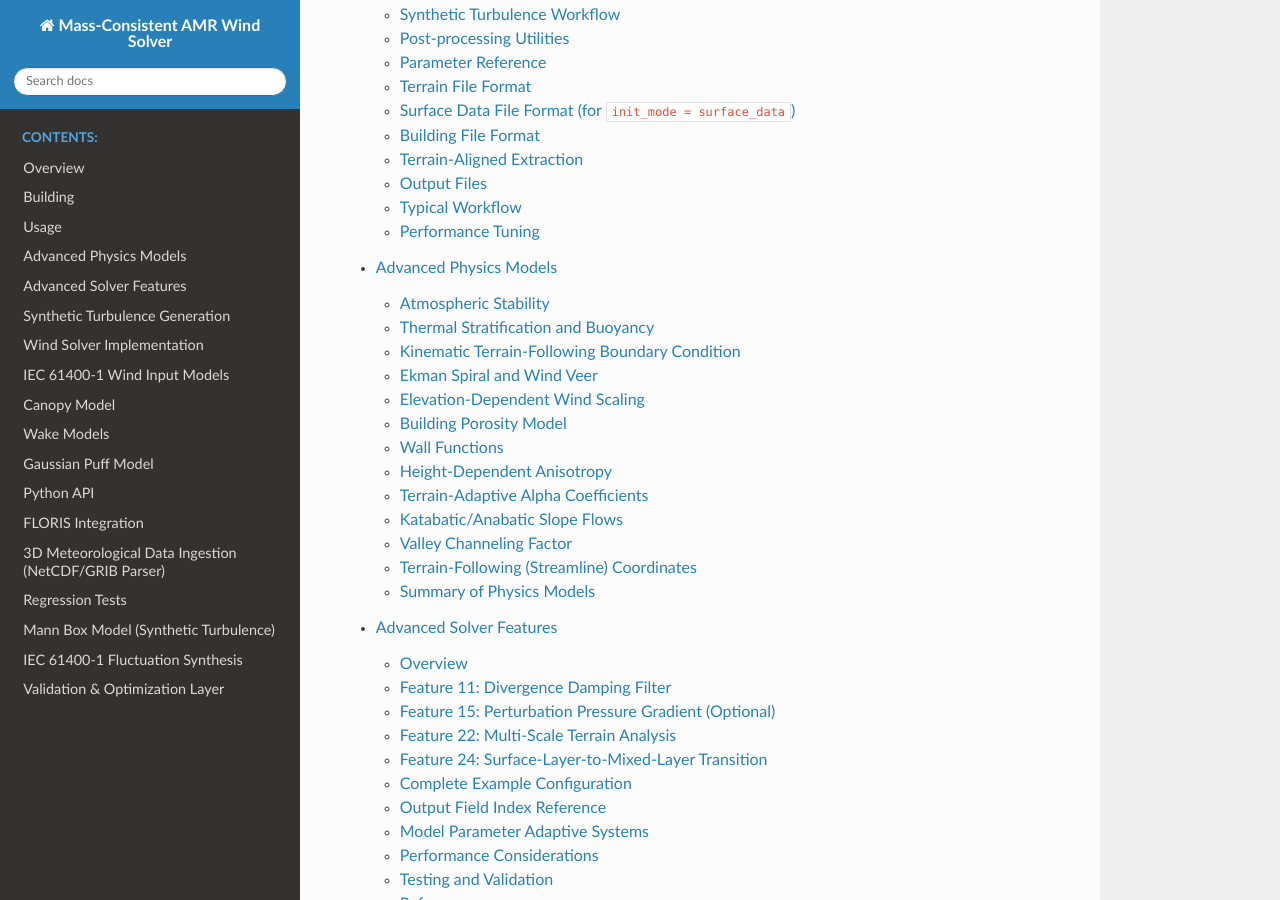
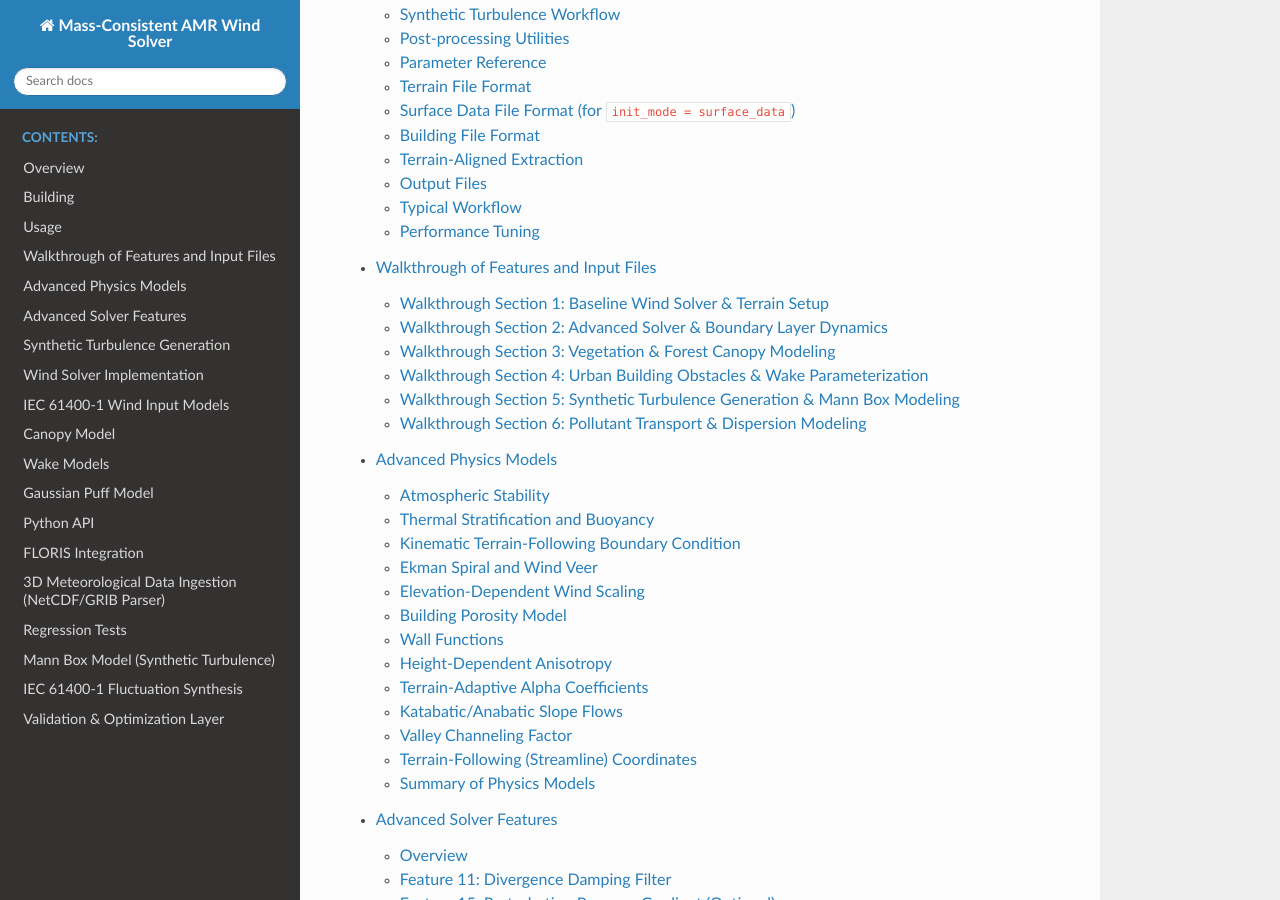
Before and after one commit to hgopalan/massconsistent_amr, a Sphinx documentation site: the page built from docs/index.rst, in a window 1280 px wide and 900 px high, scrolled down 865 px. Built offline with Sphinx 7.4.7 and the Read the Docs theme 3.1.0, drawn with Linux system fonts in a browser that asks for light colours; part of the change alters nothing that is shown.

Commit message:
Apply remaining changes

```diff
--- a/docs/index.rst
+++ b/docs/index.rst
@@ -14,6 +14,7 @@ terrain-following, mass-consistent 3-D wind diagnostic tool built on
    overview
    building
    usage
+   walkthrough
    physics
    advanced_solver_features
    wind_solver
--- /dev/null
+++ b/docs/walkthrough.rst
@@ -0,0 +1,408 @@
+.. _walkthrough:
+
+Walkthrough of Features and Input Files
+=======================================
+
+This walkthrough provides a comprehensive, step-by-step guide to configuring and running different physical and numerical features of the Mass-Consistent AMR Wind Solver. The solver's behavior is controlled through an input deck (typically named ``inputs.i``) using AMReX ``ParmParse`` syntax (``key = value``).
+
+The following six progressive walkthrough sections guide you from basic setup to advanced multi-physics atmospheric transport simulations.
+
+---
+
+Walkthrough Section 1: Baseline Wind Solver & Terrain Setup
+-----------------------------------------------------------
+
+This section covers the core configuration needed to run a baseline mass-consistent wind solve over topography. It demonstrates how to define the computational grid, ingest a terrain file, initialize a log-law profile, and write physical output.
+
+**Core Feature Focus:**
+* Ingesting 3-D terrain elevation point clouds.
+* Setting up the computational grid spacing and vertical extents.
+* Boundary-layer wind profile initialization (log-law).
+* Exporting standard AMReX plotfiles and extracting terrain-following 2-D CSV slices.
+
+**Reference Scenario:**
+Located at ``test/mass_consistent_case1_gaussian_hill/``. This setup models a synthetic 75-meter Gaussian hill over a 500m × 500m domain.
+
+**Annotated Input Deck (``inputs.i``):**
+
+.. code-block:: text
+
+    # Terrain configuration
+    terrain_file = terrain.csv          # Whitespace or comma-separated CSV with columns: X Y Z
+
+    # Wind profile initialization
+    init_mode    = loglaw               # Log-law wind profile initialization
+    U_ref        = 15.0                 # Reference wind x-component [m/s]
+    V_ref        = 0.0                  # Reference wind y-component [m/s]
+    z_ref        = 10.0                 # Reference height above local terrain (AGL) [m]
+    z0           = 0.03                 # Aerodynamic roughness length [m] (e.g., short grass/open terrain)
+
+    # Computational grid spacing [m]
+    dx           = 25.0                 # Horizontal grid spacing in x
+    dy           = 25.0                 # Horizontal grid spacing in y
+    dz           = 20.0                 # Vertical grid spacing in z
+
+    # Domain vertical height [m]
+    domain_height = 200.0               # Height of domain top above the maximum terrain peak
+
+    # Mass-consistency parameters
+    alpha_h      = 1.0                  # Lagrange horizontal penalty coefficient
+    alpha_v      = 1.0                  # Lagrange vertical penalty coefficient
+
+    # Solver configuration
+    mlmg_verbose  = 0                   # MLMG solver verbosity (0=silent, 4=max)
+    max_grid_size = 32                  # Max box size per dimension for AMReX domain decomposition
+
+    # Extraction and output
+    plot_file    = plt_case1_output     # Prefix for output AMReX plotfiles
+    extract_agl  = 30.0                 # Extract wind velocity at 30 meters above ground level (AGL)
+    extract_file = wind_extract.csv     # Filename for extracted 2-D CSV plane
+
+**Key Parameter Breakdown & Physical Significance:**
+*   ``terrain_file``: The solver parses this file to find the bounding box (``xmin``, ``xmax``, ``ymin``, ``ymax``) and interpolates the elevation data onto the grid using inverse-distance weighting (IDW).
+*   ``dx, dy, dz``: Controls spatial resolution. A finer ``dz`` near the surface allows resolving high shear gradients, while ``dx`` and ``dy`` should match the horizontal resolution of your terrain data.
+*   ``init_mode = loglaw``: Initializes the horizontal velocity components :math:`u(z)` and :math:`v(z)` at height :math:`z_{\text{agl}}` above local terrain using the von Kármán profile:
+
+    .. math::
+
+        U(z) = \frac{u_*}{\kappa} \ln\left(\frac{z_{\text{agl}} + z_0}{z_0}\right)
+
+    where the friction velocity :math:`u_*` is computed automatically from the reference speed at :math:`z_{\text{ref}}`.
+*   ``alpha_h`` & ``alpha_v``: Anisotropy coefficients that penalize adjustments in the horizontal and vertical directions. Setting :math:`\alpha_h / \alpha_v = 1.0` means wind is adjusted equally in all directions. Setting :math:`\alpha_h / \alpha_v \gg 1` forces the flow to go around obstacles rather than over them (highly stable atmosphere), while :math:`\alpha_h / \alpha_v \ll 1` forces the flow to go over topography.
+*   ``extract_agl``: Samples the 3-D converged vector field at a constant height above the local terrain, mapping the terrain-following coordinates back to a 2-D horizontal plane for validation or plotting.
+
+---
+
+Walkthrough Section 2: Advanced Solver & Boundary Layer Dynamics
+-----------------------------------------------------------------
+
+This section focuses on advanced boundary layer physics and solver settings that are crucial for simulating steep terrain, thermal stability, and large-scale wind direction changes.
+
+**Core Feature Focus:**
+* Height-dependent Lagrange vertical penalty coefficients (:math:`\alpha_v`).
+* Ekman spiral wind direction veer correction.
+* Thermal stratification (buoyancy) effects.
+* High-order numerical reconstruction methods (WENO3, WENO5).
+
+**Reference Scenario:**
+Located at ``test/mass_consistent_case3_mt_hood/`` (high-altitude complex alpine terrain) and ``regtest/wake_blending_adaptive/``.
+
+**Annotated Input Deck (``inputs.i``):**
+
+.. code-block:: text
+
+    terrain_file  = terrain.csv
+    init_mode     = loglaw
+    U_ref         = 10.0
+    V_ref         = -5.0                # Resulting reference wind is from Southwest
+    z_ref         = 10.0
+    z0            = 0.05
+
+    dx            = 50.0
+    dy            = 50.0
+    dz            = 30.0
+    domain_height = 300.0
+
+    # Advanced Anisotropy Settings
+    use_height_dependent_alpha_v = true # Enable linear variation of alpha_v
+    alpha_v_surface              = 1.5  # Surface alpha_v (higher penalty near ground)
+    alpha_v_top                  = 0.5  # Upper alpha_v (flow can adjust vertically at high altitudes)
+    alpha_h                      = 1.0
+
+    # Ekman Spiral Veer Settings
+    enable_ekman_veer            = true # Enable vertical wind direction rotation
+    latitude                     = 45.3 # Latitude in degrees (Northern Hemisphere)
+    ekman_veer_total             = 25.0 # Wind direction rotates by 25° from bottom to top
+    ekman_veer_height            = 200.0 # Height scale [m] where most rotation occurs
+
+    # Buoyancy Stratification Settings
+    enable_buoyancy_stratification = true
+    temperature_file             = temperature.csv  # Height (Z) vs Temperature (K) lookup
+    temperature_reference        = 285.0            # T0 reference value [K]
+    buoyancy_coefficient         = 1.2              # Scaling coefficient for buoyant acceleration
+    buoyancy_method              = rhs              # "rhs" (add directly to Poisson RHS) or "velocity"
+
+    # Solver & Numerical Methods
+    deriv_method                 = weno5            # 5th-order WENO derivative reconstruction
+    tol_rel                      = 1.e-9            # Tighter relative convergence tolerance
+    mlmg_max_iter                = 300              # Maximum iterations for high-resolution cases
+    mlmg_bottom_solver           = bicgstab         # BiCGStab bottom solver for highly anisotropic matrices
+
+    plot_file                    = plt_advanced_bl
+    extract_agl                  = 30.0
+    extract_file                 = wind_extract.csv
+
+**Key Parameter Breakdown & Physical Significance:**
+*   ``use_height_dependent_alpha_v``: Allows :math:`\alpha_v` to vary linearly with height from ``alpha_v_surface`` to ``alpha_v_top``. This is physically realistic because vertical motion is strongly suppressed by surface boundaries but becomes freer at higher altitudes in the mixed layer.
+*   ``enable_ekman_veer``: In the atmospheric boundary layer, the balance between Coriolis forces, pressure gradients, and friction causes the wind vector to rotate clockwise with height in the Northern Hemisphere (veering). Specifying ``latitude`` determines the Coriolis parameter, while ``ekman_veer_total`` and ``ekman_veer_height`` shape the vertical rotation profile.
+*   ``enable_buoyancy_stratification``: Models gravitational restoring forces in stable atmospheres. Local density deviations are computed using temperature profiles from the ``temperature_file``. If ``buoyancy_method = rhs``, these density anomalies act directly as a source term in the Poisson equation to suppress or enhance vertical motions.
+*   ``deriv_method = weno5``: Uses a 5th-order Weighted Essentially Non-Oscillatory scheme to compute spatial derivatives of the terrain slopes and velocities. WENO schemes are highly robust at resolving steep gradients (such as ridge crests) without introducing spurious numerical oscillations.
+
+---
+
+Walkthrough Section 3: Vegetation & Forest Canopy Modeling
+-----------------------------------------------------------
+
+This section details how to model the physical effects of vegetation and forest canopies on the wind profile. Instead of treating trees as solid grid obstacles, the solver models them as porous, drag-inducing zones.
+
+**Core Feature Focus:**
+* MacDonald displacement height parameterization.
+* Shaw-Pereira canopy wind speed exponential decay.
+* Boundary-layer profile blending above the canopy height.
+
+**Reference Scenario:**
+Located at ``regtest/canopy_forest/`` and ``regtest/canopy_exponential/``.
+
+**Annotated Input Deck (``inputs.i``):**
+
+.. code-block:: text
+
+    terrain_file       = terrain.csv
+    init_mode          = loglaw
+    U_ref              = 10.0
+    V_ref              = 0.0
+    z_ref              = 50.0             # Reference measurement height well above canopy
+    z0                 = 0.05             # Ground-level aerodynamic roughness
+
+    dx                 = 50.0
+    dy                 = 50.0
+    dz                 = 5.0              # Finer vertical grid spacing to resolve canopy levels
+
+    domain_height      = 200.0
+
+    # Forest Canopy Parameters
+    enable_canopy            = true       # Enable vegetation canopy model
+    canopy_height            = 20.0       # Forest canopy height [m]
+    frontal_area_index       = 0.25       # Ratio of tree frontal area to ground area
+    plan_area_index          = 0.20       # Ratio of crown plan area to ground area
+    canopy_drag_coeff        = 0.2        # Porous drag coefficient for trees (Cd)
+    use_exponential_profile  = true       # Use Shaw-Pereira exponential decay inside canopy
+    canopy_attenuation       = 2.5        # Decay parameter alpha (typically 2.0 to 4.0)
+
+    plot_file                = plt_canopy_forest
+    extract_agl              = 10.0 30.0  # Extract wind inside (10m) and above (30m) canopy
+    extract_file             = wind_extract.csv
+
+**Key Parameter Breakdown & Physical Significance:**
+*   ``canopy_height``: Height of the vegetation canopy :math:`h_c`. Below this height, the flow is subjected to aerodynamic canopy drag.
+*   ``frontal_area_index`` (:math:`\lambda_f`) and ``plan_area_index`` (:math:`\lambda_p`): Characterize canopy density. The MacDonald model uses these indices to compute the effective displacement height :math:`d` and canopy-top roughness :math:`z_{0c}`:
+
+    .. math::
+
+        d / h_c = 1 + A^{-\lambda_p} (\lambda_p - 1)
+
+    where :math:`A` is a geometry constant. Above the canopy (:math:`z > h_c`), the log-law wind profile recovers but is vertically displaced by :math:`d`.
+*   ``use_exponential_profile = true``: Activates the Shaw & Pereira (1982) formulation. Within the canopy layer (:math:`z \le h_c`), the wind velocity decays exponentially from its value at the canopy top:
+
+    .. math::
+
+        U(z) = U(h_c) \exp\left( -\alpha \left( 1 - \frac{z}{h_c} \right) \right)
+
+    where :math:`\alpha` is the ``canopy_attenuation`` parameter representing the dense foliage damping effect.
+*   ``extract_agl``: Supports space-separated lists of heights (e.g., ``10.0 30.0``) to extract multiple heights in a single run. This automatically appends height suffixes to the output files (e.g., ``wind_extract_10m.csv`` and ``wind_extract_30m.csv``).
+
+---
+
+Walkthrough Section 4: Urban Building Obstacles & Wake Parameterization
+------------------------------------------------------------------------
+
+This section covers the configuration of the solver to handle solid buildings, mask their interiors, and parameterize the complex wake regions downwind.
+
+**Core Feature Focus:**
+* Ingesting 3-D rectangular building geometries (including rotated structures).
+* Solid obstacle velocity masking (zero-velocity interior).
+* Röckle (1990) building wake parameterization.
+* Distance-weighted adaptive blending of overlapping wakes.
+
+**Reference Scenario:**
+Located at ``regtest/wake_single_building/``, ``regtest/building_array/``, and ``regtest/wake_blending_adaptive/``.
+
+**Annotated Input Deck (``inputs.i``):**
+
+.. code-block:: text
+
+    terrain_file   = terrain.csv
+    init_mode      = loglaw
+    U_ref          = 10.0
+    V_ref          = 0.0
+    z_ref          = 10.0
+    z0             = 0.1
+
+    dx             = 5.0              # Finer grid to resolve individual building shapes
+    dy             = 5.0
+    dz             = 5.0
+    domain_height  = 150.0
+
+    # Solid Obstacle & Building Configuration
+    building_file  = buildings.csv    # CSV containing: xmin xmax ymin ymax zmin zmax [rotation]
+
+    # Wake Model Parameters (Röckle 1990)
+    enable_wake            = true     # Enable building wake modeling
+    wake_c1                = 0.9      # Cavity zone length coefficient (Lr = c1 * H)
+    wake_c2                = 0.3      # Wake velocity deficit coefficient
+    wake_separation_length = 3.0      # Far-wake zone length coefficient (Lx = separation * H)
+    enable_adaptive_wakes  = true     # Distance-weighted blending for overlapping building wakes
+
+    plot_file      = plt_urban_wake
+    extract_agl    = 10.0
+    extract_file   = wind_wake_10m.csv
+
+**Key Parameter Breakdown & Physical Significance:**
+*   ``building_file``: Points to a CSV file describing 3D box obstacles. Cells whose centers fall inside a building are masked as solid boundaries, forcing the velocity to zero. The optional 7th column specifies a counter-clockwise rotation angle, allowing buildings to be oriented at any angle relative to the grid.
+*   ``enable_wake = true``: Activates the empirical Röckle building wake model, which divides the downwind region behind each building into:
+    *   *Cavity Zone (Recirculation)*: Extends downwind by :math:`L_r = c_1 \times H` (where :math:`H` is building height). Within this zone, the flow recirculates and streamwise velocity is strongly reduced or reversed.
+    *   *Far-Wake Zone*: Extends further downwind to :math:`L_x = \text{wake\_separation\_length} \times H`. Streamwise velocities are reduced using the deficit coefficient ``wake_c2`` and gradually recover back to the background profile.
+*   ``enable_adaptive_wakes = true``: When multiple buildings are present (e.g., an urban district), wake zones can overlap. Adaptive blending uses distance-weighted algorithms to compute an aggregate velocity deficit, avoiding abrupt step-changes or unphysical velocity drops at intersection boundaries.
+
+---
+
+Walkthrough Section 5: Synthetic Turbulence Generation & Mann Box Modeling
+---------------------------------------------------------------------------
+
+This section details how to generate realistic, time-varying synthetic turbulence fluctuations on top of the mean wind flow. It covers the setup of the anisotropic Mann spectral tensor model.
+
+**Core Feature Focus:**
+* Activating synthetic turbulence models.
+* Mann Box anisotropic spectral tensor settings.
+* Standard turbulence intensity and coherence models.
+* Exporting turbulence time-series in binary BTS and VTK formats.
+
+**Reference Scenario:**
+Located at ``test/mass_consistent_case_mann_box/``.
+
+**Annotated Input Deck (``inputs.i``):**
+
+.. code-block:: text
+
+    terrain_file   = terrain.csv
+    init_mode      = loglaw
+    U_ref          = 12.0
+    V_ref          = 0.0
+    z_ref          = 20.0
+    z0             = 0.05
+
+    dx             = 25.0
+    dy             = 25.0
+    dz             = 20.0
+    domain_height  = 250.0
+
+    # General Turbulence Settings
+    turbulence.enabled         = 1            # Enable synthetic turbulence generation
+    turbulence.spectrum_model   = MannBox      # Use Mann Box spectral tensor model
+    turbulence.intensity_model  = PowerLaw     # Spatial variation model for intensity
+    turbulence.intensity_ref    = 0.12         # 12% turbulence intensity at reference height
+    turbulence.z_intensity_ref  = 20.0         # Reference height for intensity [m]
+    turbulence.intensity_exponent = 0.14       # Spatial shear decay rate for turbulence intensity
+    turbulence.coherence_model  = Exponential  # Coherence spatial decay model
+    turbulence.coherence_decay_vertical = 0.008
+    turbulence.coherence_decay_lateral  = 0.006
+    turbulence.random_seed      = 42           # Random seed for repeatable FFT generation
+
+    # Mann Box Specific Parameters
+    turbulence.mann_length_scale_u = 300.0     # Streamwise integral length scale [m]
+    turbulence.mann_length_scale_v = 210.0     # Lateral integral length scale [m]
+    turbulence.mann_length_scale_w = 120.0     # Vertical integral length scale [m]
+    turbulence.mann_variance_u     = 1.0       # Reference energy fraction for u-component
+    turbulence.mann_variance_v     = 0.80      # Energy fraction for lateral component
+    turbulence.mann_variance_w     = 0.50      # Energy fraction for vertical component
+    turbulence.mann_asymmetry_parameter = 1.0  # Anisotropy shape factor (typical range: 0.5 to 2.0)
+    turbulence.mann_eddy_lifetime       = 0.1  # Eddy decay time scale parameter [s]
+    turbulence.mann_terrain_adaptation_factor = 1.0 # Multiplier scaling terrain slope amplification
+
+    # Output exports
+    turbulence_export_format    = bts          # Binary TurbSim/OpenFAST compatibility format
+    turbulence_output_file      = case_turb.bts
+
+    plot_file      = plt_mann_box_output
+    extract_agl    = 50.0                      # Extract at hub height of standard offshore turbine
+    extract_file   = wind_extract_mann_box.csv
+
+**Key Parameter Breakdown & Physical Significance:**
+*   ``turbulence.spectrum_model = MannBox``: Replaces isotropic models (like Von Karman) with the Mann (1994) spectral tensor model. It models the spatial cross-correlation between different velocity components, making it the industry standard for wind turbine loading calculations.
+*   ``mann_length_scale_u/v/w``: Represent the spatial sizes of the turbulent eddies in the streamwise, lateral, and vertical directions. In grassland or open flatlands, vertical eddies are squeezed by the surface boundary, leading to the anisotropic scaling ratio :math:`L_u : L_v : L_w \approx 1.0 : 0.7 : 0.4`.
+*   ``mann_variance_u/v/w``: Control how total turbulent kinetic energy is partitioned among the three components. In the atmospheric boundary layer, streamwise fluctuations dominate: :math:`\sigma_u^2 > \sigma_v^2 > \sigma_w^2`.
+*   ``mann_terrain_adaptation_factor``: Amplifies or dampens turbulence fluctuations depending on local terrain slopes. On windward slopes and crests, terrain-induced shear increases turbulence levels, while on leeward slopes, flow separation causes a decay in coherence.
+
+---
+
+Walkthrough Section 6: Pollutant Transport & Dispersion Modeling
+-----------------------------------------------------------------
+
+This final section integrates the mass-consistent wind solver with passive tracer dispersion using a coupled Gaussian Puff model. It simulates how pollutants drift with the wind, spread due to turbulent diffusion, and interact with buildings and trees.
+
+**Core Feature Focus:**
+* Continuous or instantaneous point source releases.
+* Physical drift (advection) using the solved 3-D wind vector field.
+* Ground reflection and image-source methods over topography.
+* Wake-enhanced diffusivity behind buildings.
+* Vegetation canopy dry deposition and scavenging.
+
+**Reference Scenario:**
+Located at ``regtest/puff_coupled_full/`` and ``regtest/puff_buildings/``.
+
+**Annotated Input Deck (``inputs.i``):**
+
+.. code-block:: text
+
+    # Discretization bounds (custom concentration grid)
+    xmin = 0.0
+    xmax = 400.0
+    ymin = 0.0
+    ymax = 400.0
+    zmin = 0.0
+    zmax = 150.0
+
+    # Grid Resolution
+    dx   = 20.0
+    dy   = 20.0
+    dz   = 10.0
+
+    # Main Solver Switch
+    enable_puff                = true         # Enable the coupled Gaussian Puff solver
+
+    # Source & Emission Properties
+    source_x                   = 100.0        # Source x-coordinate [m] (upwind)
+    source_y                   = 200.0        # Source y-coordinate [m]
+    source_z                   = 35.0         # Source height above sea level [m]
+    emission_rate              = 1.0          # Pollutant emission rate [mass units/s]
+    emission_duration          = 60.0         # Duration of active release [s]
+
+    # Atmospheric Diffusivity
+    K_h                        = 1.0          # Base horizontal diffusivity [m²/s]
+    K_v                        = 0.5          # Base vertical diffusivity [m²/s]
+    sigma_y0                   = 1.0          # Initial lateral width of released puffs [m]
+    sigma_z0                   = 1.0          # Initial vertical height of released puffs [m]
+
+    # Terrain-Aware Dispersion
+    terrain_file               = terrain.csv
+    enable_terrain_reflection  = true         # Prevent puffs from penetrating the ground
+    use_image_source           = true         # Use image-source reflection method
+
+    # Building Interaction (Wake Diffusivity Enhancement)
+    building_file              = buildings.csv
+    enable_building_masking    = true         # Mask concentrations inside solid structures
+    enable_wake_diffusivity    = true         # Enhance diffusion in building wake zones
+    wake_enhancement_cavity    = 3.0          # 3x diffusivity increase inside the cavity zone
+    wake_enhancement_far       = 1.5          # 1.5x diffusivity increase in the far-wake zone
+
+    # Canopy Interaction (Scavenging & Deposition)
+    enable_canopy_effects      = true         # Enable vegetation effects on puff dispersion
+    canopy_height              = 15.0         # Forest canopy height [m]
+    frontal_area_index         = 0.30
+    canopy_enhancement_factor  = 3.0          # 3x vertical mixing enhancement inside forest
+    canopy_sheltering_factor   = 0.7          # 30% reduction in horizontal transport inside canopy
+    enable_canopy_deposition   = true         # Enable dry deposition/scavenging by leaves
+    deposition_velocity        = 0.01         # Deposition velocity [m/s] (dry scavenging rate)
+
+    # Time Stepping Settings
+    dt_puff                    = 0.5          # Dispersion time step [s]
+    n_steps_puff               = 120          # Run for 120 steps (total of 60s = 120 * 0.5s, matching emission_duration)
+    output_freq_puff           = 24           # Output concentration fields every 24 steps (12s)
+    puff_output                = puff_conc.csv # Prefix for 3D concentration CSV outputs
+
+**Key Parameter Breakdown & Physical Significance:**
+*   ``enable_puff = true``: Launches the Lagrangian puff dispersion solver, which tracks individual Gaussian puffs emitted over time. At each time-step ``dt_puff``, puff centers are advected using the local mass-consistent wind vectors :math:`(u, v, w)`.
+*   ``K_h, K_v``: Coefficients representing atmospheric turbulent mixing. The puff standard deviations grow over time as :math:`\sigma_y(t) = \sqrt{\sigma_{y0}^2 + 2 K_h t}`, diluting the pollutant concentration.
+*   ``enable_terrain_reflection`` & ``use_image_source``: Ensure conservation of mass by preventing pollutants from diffusing into the ground. It places virtual "image sources" beneath the terrain slope to reflect concentration fields back into the atmosphere.
+*   ``enable_wake_diffusivity = true``: Building wakes are highly turbulent. Diffusivity is increased by ``wake_enhancement_cavity`` (e.g., 3.0) and ``wake_enhancement_far`` (e.g., 1.5) behind buildings, representing rapid mixing in building recirculations.
+*   ``enable_canopy_deposition = true``: Models the removal of pollutants (e.g., ash, particles, or aerosols) by plant foliage. The concentration is depleted at a rate proportional to the foliage density and the ``deposition_velocity``, capturing forest scavenging effects.
```
